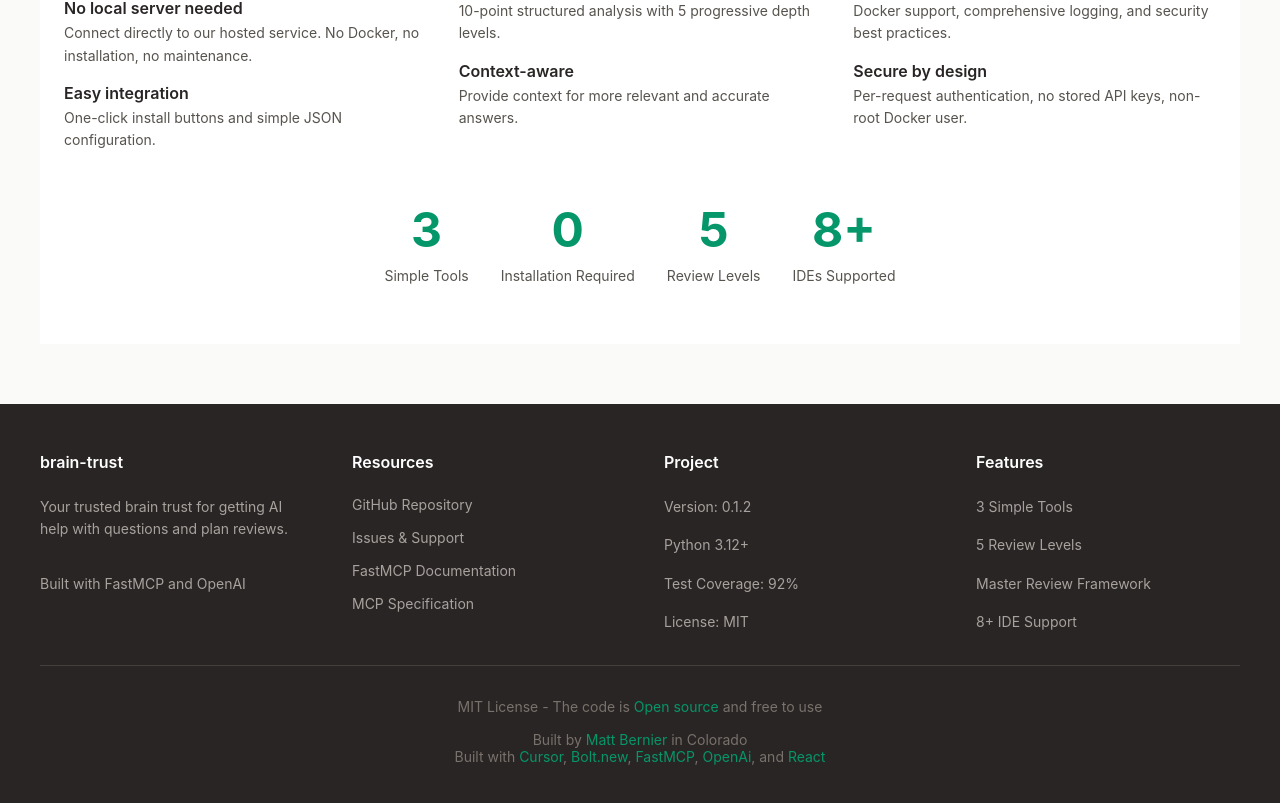
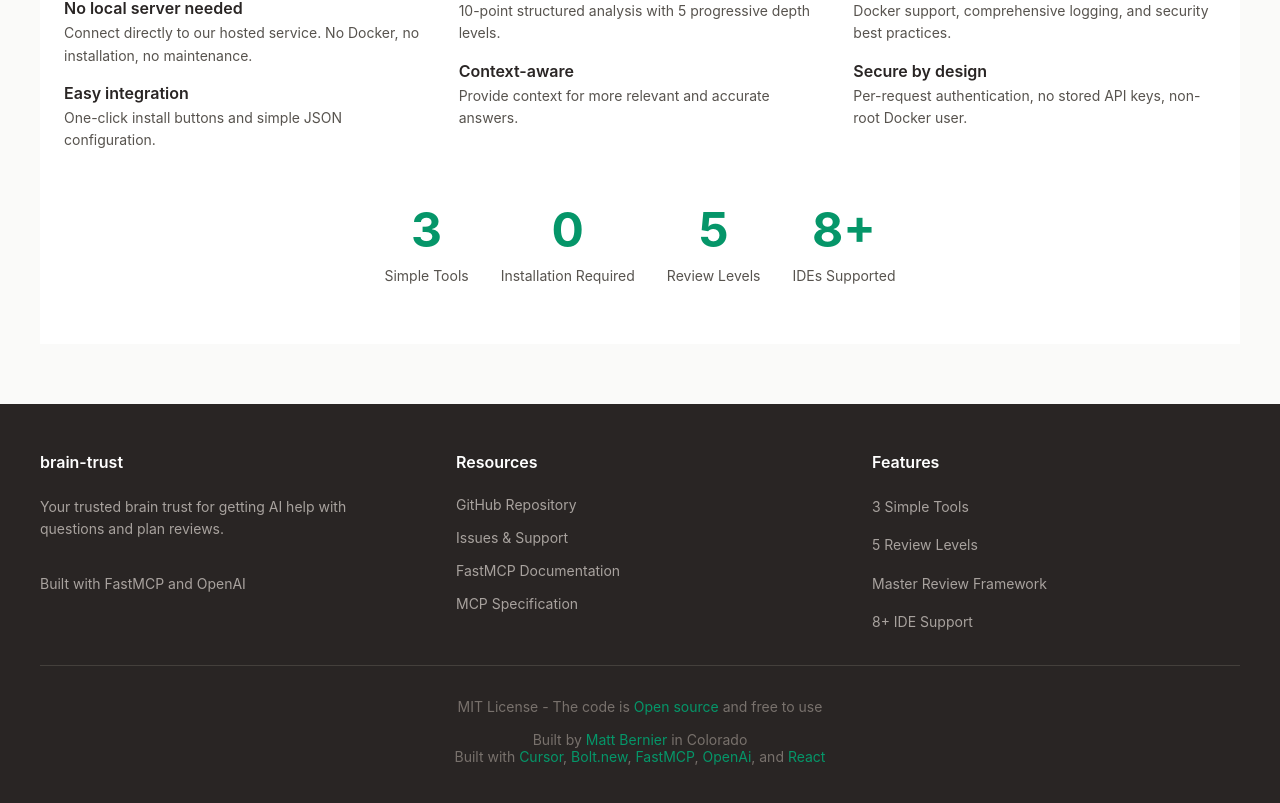
Before and after one commit to bernierllc/brain-trust-mcp, a React (Vite) app in the folder frontend/: page / in a window 1280 px wide. Shown: the part 3228-4031 px from the top of the page. Built offline with nearby package versions, Linux system fonts and the light colour scheme.

Commit message:
Updated Footer.jsx

```diff
--- a/frontend/src/components/Footer.jsx
+++ b/frontend/src/components/Footer.jsx
@@ -33,14 +33,6 @@ function Footer() {
           </div>
 
           <div className="footer-section">
-            <h3 className="footer-title">Project</h3>
-            <p className="footer-text">Version: 0.1.2</p>
-            <p className="footer-text">Python 3.12+</p>
-            <p className="footer-text">Test Coverage: 92%</p>
-            <p className="footer-text">License: MIT</p>
-          </div>
-
-          <div className="footer-section">
             <h3 className="footer-title">Features</h3>
             <p className="footer-text">3 Simple Tools</p>
             <p className="footer-text">5 Review Levels</p>
```
